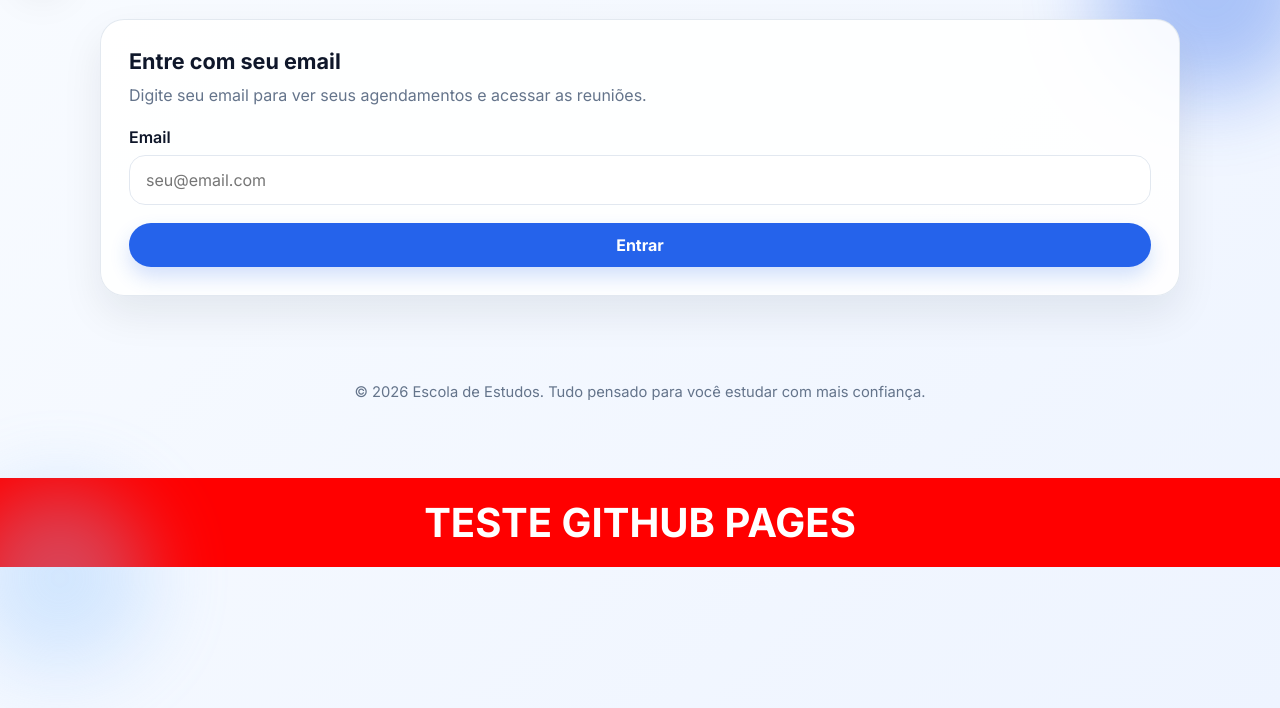
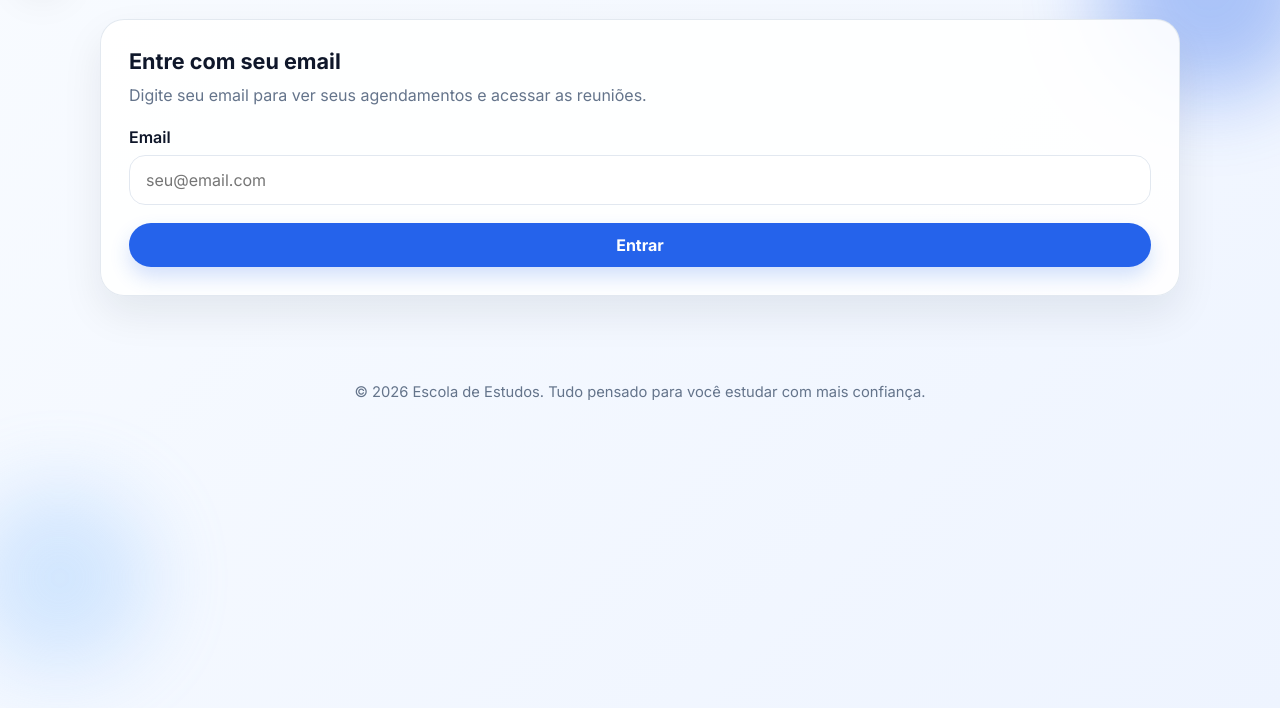
Before and after one commit to fernandobragagnolo/site_escolola, a plain HTML site: page index.html in a window 1280 px wide. Shown: the part 82-790 px from the top of the page. Drawn offline with Linux system fonts and the light colour scheme.

Commit message:
Update index.html

```diff
--- a/index.html
+++ b/index.html
@@ -53,8 +53,6 @@
     </footer>
 
     <script type="module" src="js/app.js?v=20260718-5"></script>
-    <h1 style="background:red;color:white;padding:20px;text-align:center;font-size:40px;">
-    TESTE GITHUB PAGES
-</h1>
+
   </body>
 </html>
```
